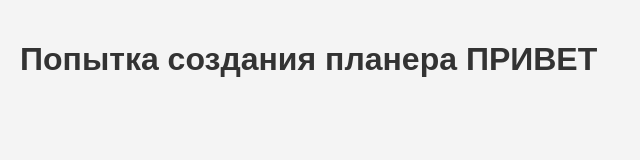
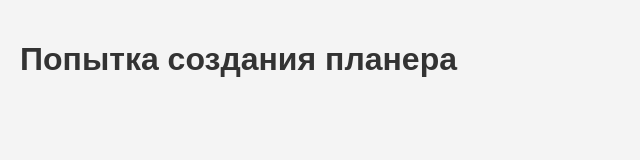
Before and after one commit to Iexeez/achieve_matrix_v0.1, a plain HTML site: page index.html in a window 1280 px wide. Shown: the whole page, without its empty margins (0-640 px from the left). Drawn offline with Linux system fonts and the light colour scheme.

Commit message:
Update index.html

```diff
--- a/index.html
+++ b/index.html
@@ -5,10 +5,10 @@
     <meta name="viewport" content="width=device-width, initial-scale=1.0">
     <link rel="manifest" href="manifest.json">
     <link rel="stylesheet" href="styles.css">
-    <title>My Planner</title>
+    <title>Achieve Matrix</title>
 </head>
 <body>
-    <h1>Попытка создания планера ПРИВЕТ</h1>
+    <h1>Попытка создания планера</h1>
     <script src="script.js"></script>
 </body>
 </html>
```
